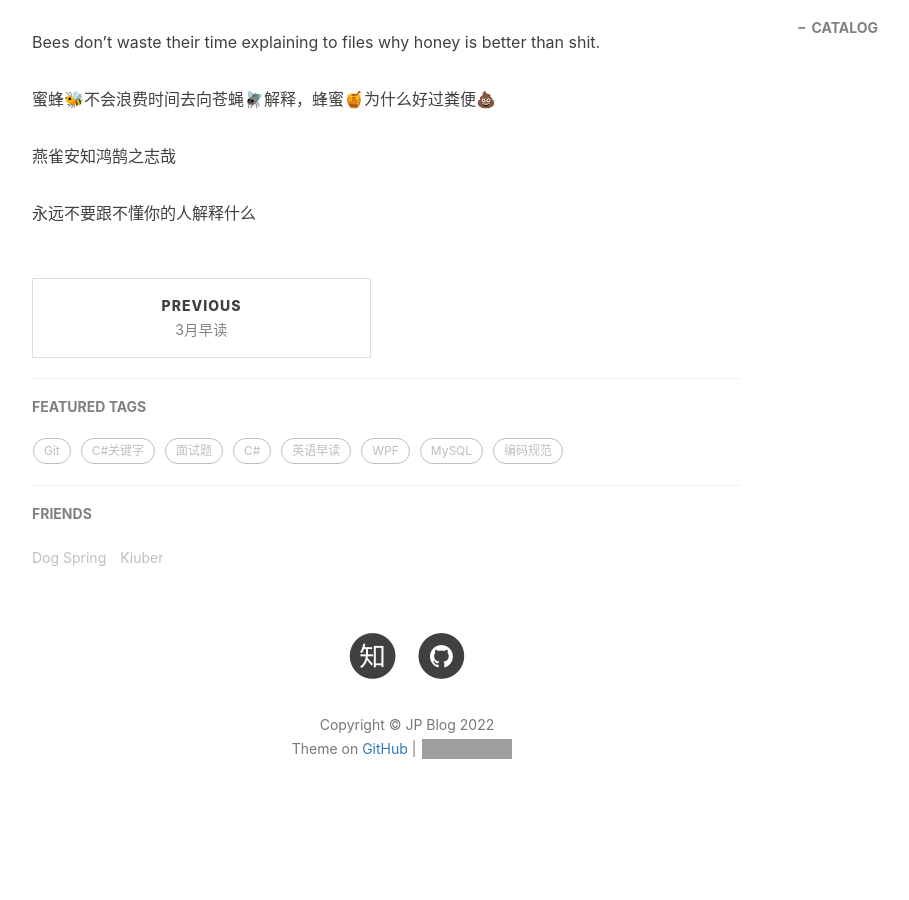
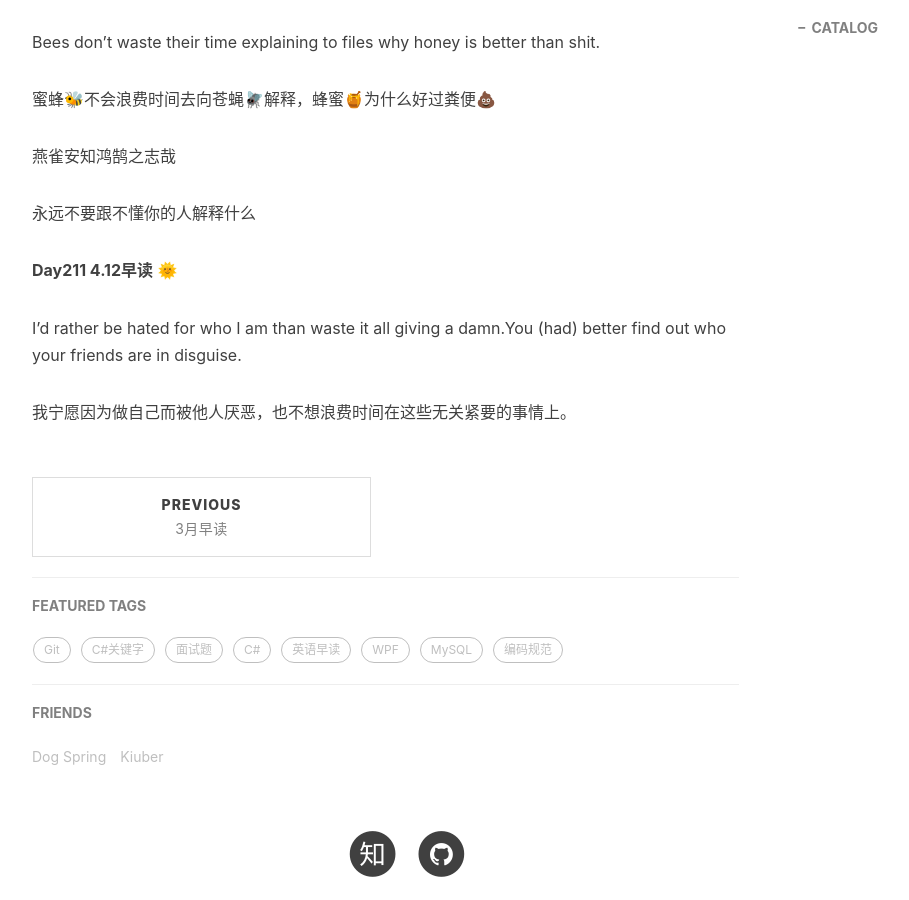
Before and after one commit to hongjiapeng/hongjiapeng.github.io, a Jekyll site: the page built from _posts/2022-04-05-morning reading in april.md, in a window 1280 px wide and 900 px high, scrolled down 2660 px. Shown: the whole window, without its empty margins (233-1142 px from the left). Built offline with Jekyll 4.4.1, drawn with Linux system fonts in a browser that asks for light colours; nearby versions of some CDN libraries; comment, search, counter and statistics services are not loaded; before the commit the page ends 3513 px from its top, so only the background shows below that; grey boxes are pictures that could not be loaded.

Commit message:
add morning reading

```diff
--- a/_posts/2022-04-05-morning reading in april.md
+++ b/_posts/2022-04-05-morning reading in april.md
@@ -96,3 +96,9 @@ Bees don't waste their time explaining to files why honey is better than shit.
 燕雀安知鸿鹄之志哉
 
 永远不要跟不懂你的人解释什么
+
+**Day211 4.12早读** 🌞
+
+I'd rather be hated for who I am than waste it all giving a damn.You (had) better find out who your friends are in disguise.
+
+我宁愿因为做自己而被他人厌恶，也不想浪费时间在这些无关紧要的事情上。
```
